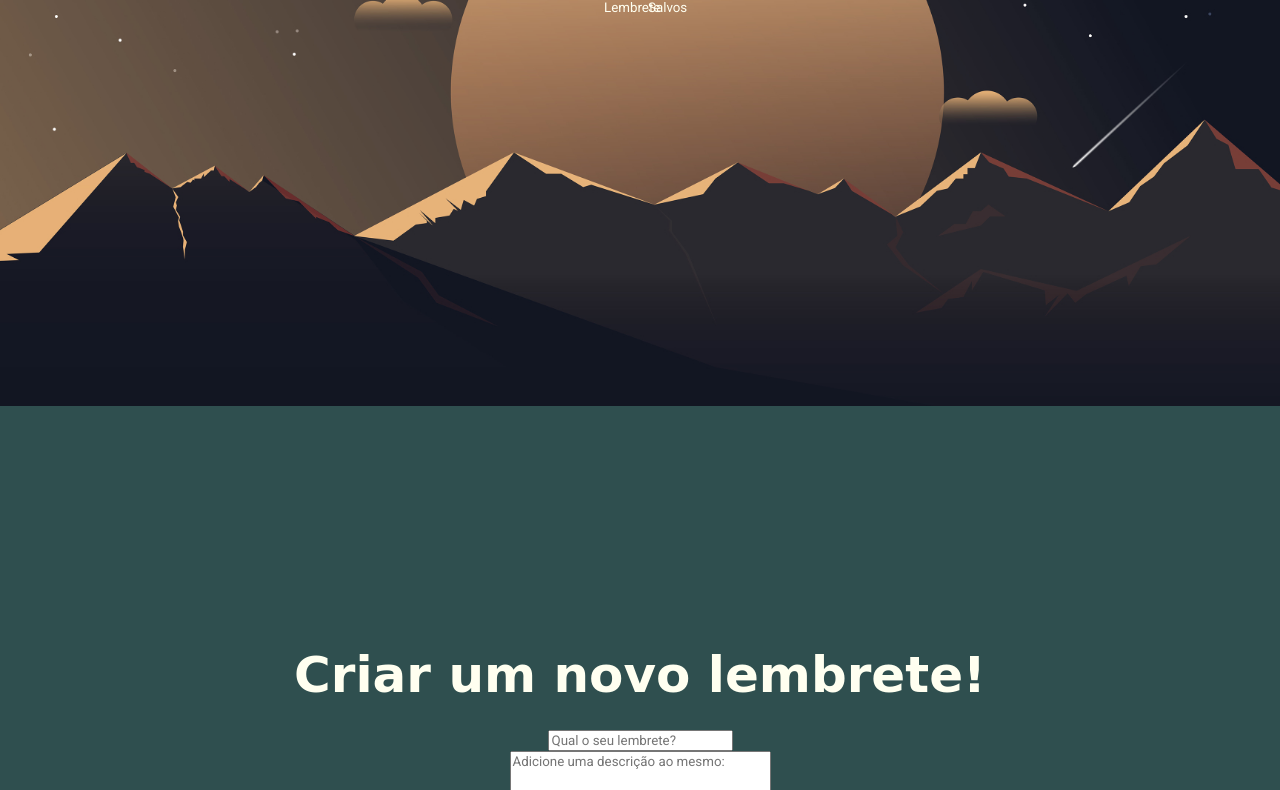
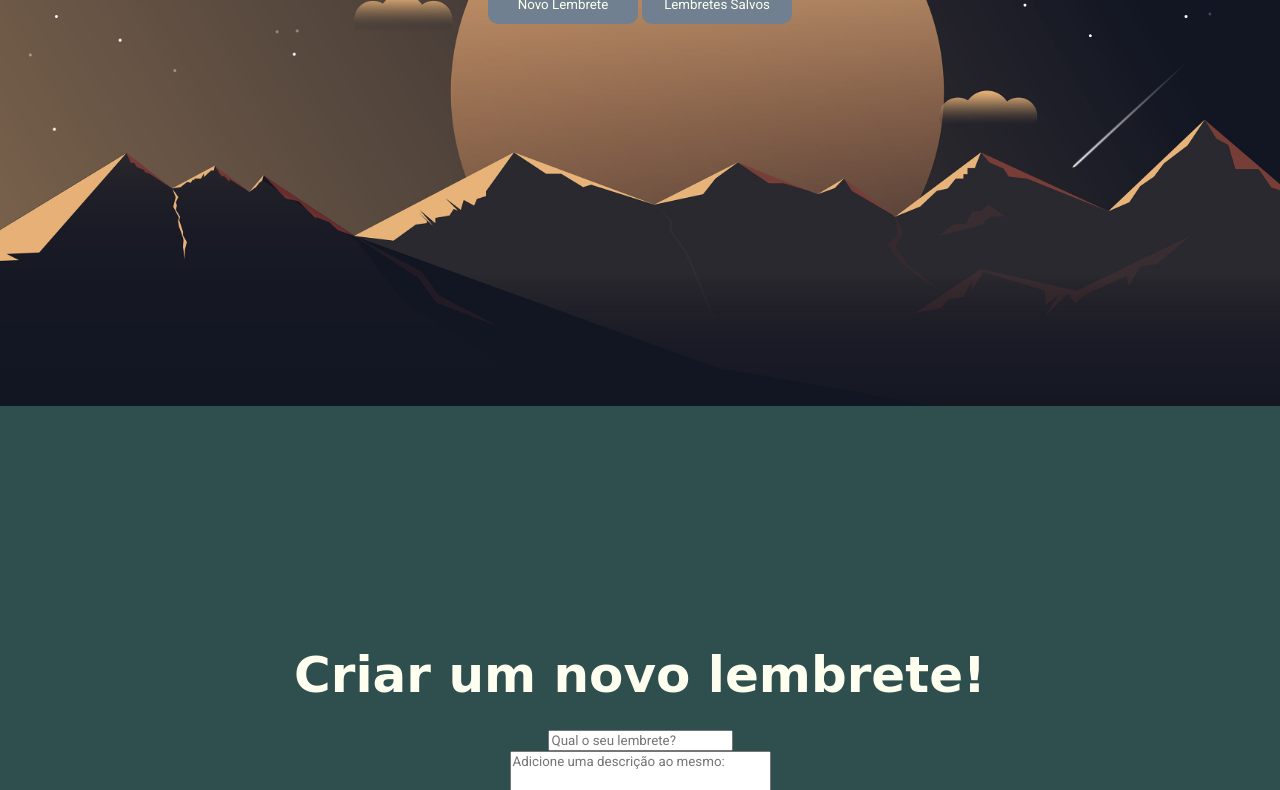
Before and after one commit to Luizefz/Lembre-me, a plain HTML site: page index.html in a window 1280 px wide. Shown: the part 394-1184 px from the top of the page. Drawn offline with Linux system fonts and the light colour scheme; a web font is replaced by a local one.

Commit message:
Tamanho dos botões

```diff
--- a/estilos.css
+++ b/estilos.css
@@ -41,8 +41,8 @@ button{
     background-color:slategray;
     border:slategray;
     border-radius: 10px;
-    width: 40px;
-    height: 5px;
+    width: 150px;
+    height: 40px;
 
 }
 section{
```
